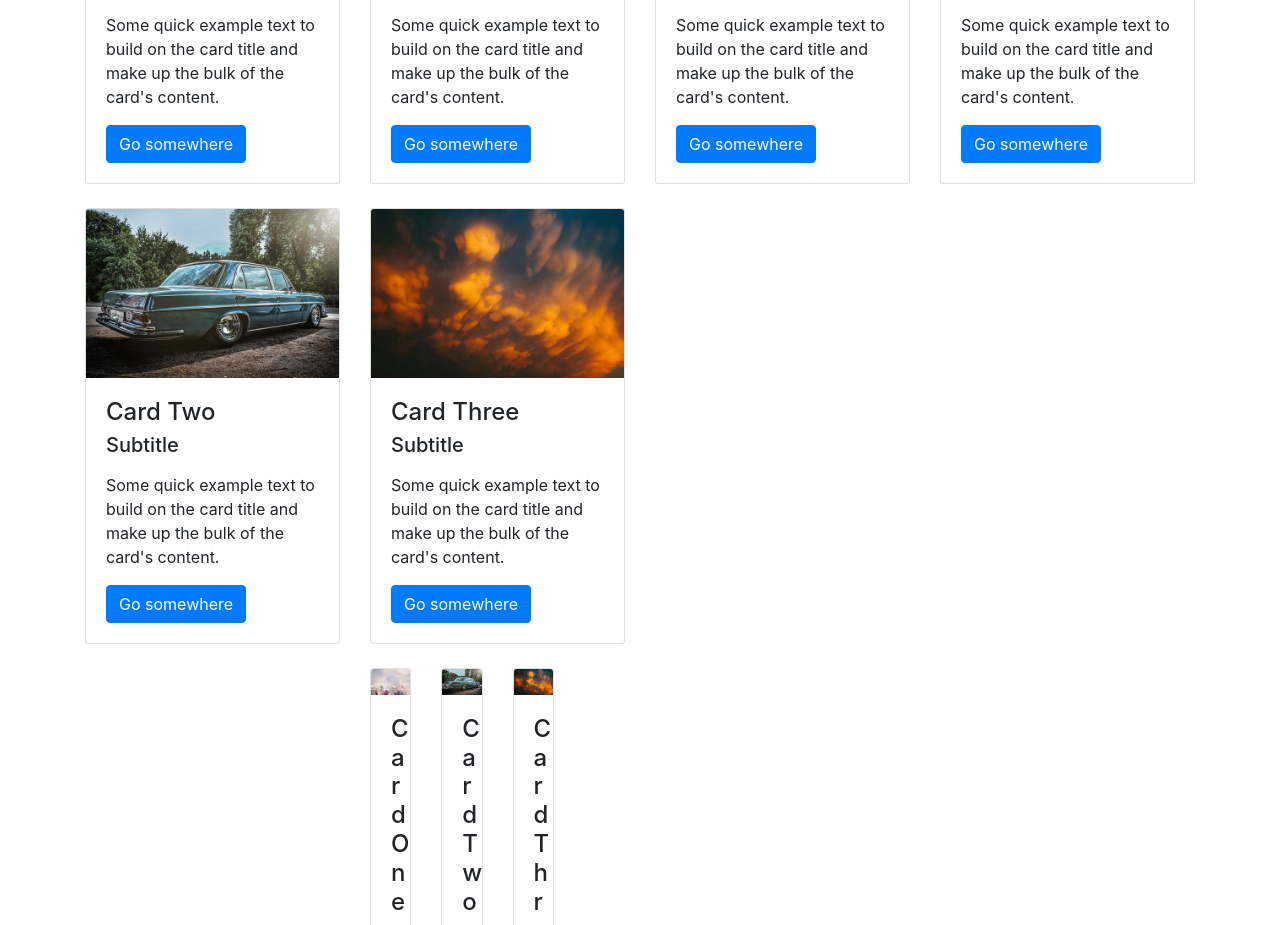
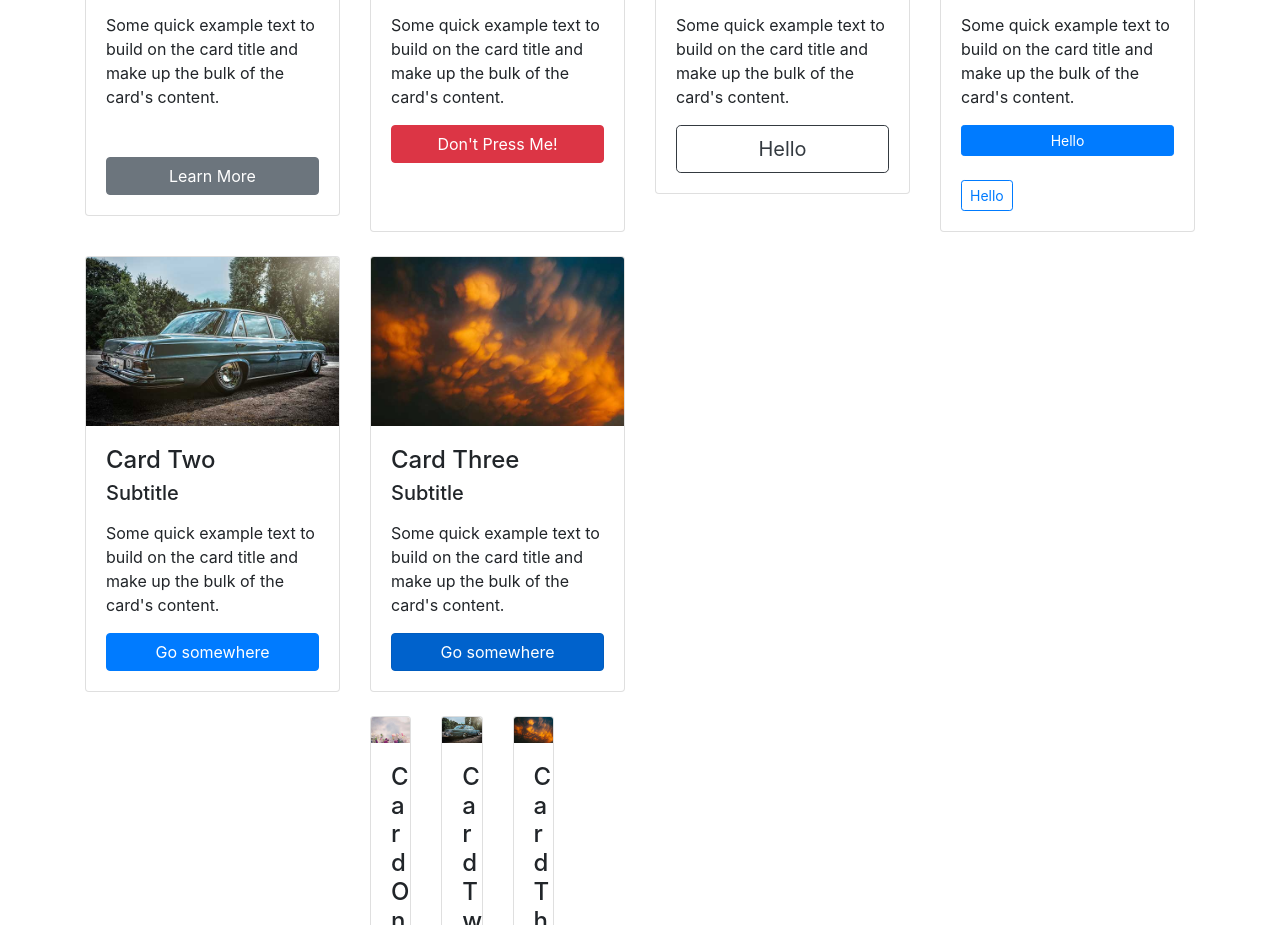
Before and after one commit to pavelrakhlin/getting-started-with-bootstrap, a plain HTML site: page index.html in a window 1280 px wide. Shown: the part 849-1774 px from the top of the page. Drawn offline with nearby package versions, Linux system fonts and the light colour scheme.

Commit message:
Completed Part 9: Buttons
Finished 11th video in "Getting Started With Bootstrap 4" playlist.

```diff
--- a/index.html
+++ b/index.html
@@ -7,7 +7,6 @@
     <title>Bootstrap</title>
 
     <link rel="stylesheet" href="https://maxcdn.bootstrapcdn.com/bootstrap/4.0.0/css/bootstrap.min.css" integrity="sha384-Gn5384xqQ1aoWXA+058RXPxPg6fy4IWvTNh0E263XmFcJlSAwiGgFAW/dAiS6JXm" crossorigin="anonymous">
-
   </head>
 
   <body>
@@ -67,7 +66,7 @@
                 <h2 class="h4 card-title">Card One</h2>
                 <h3 class="h5 card-subtitle mb-3">Subtitle</h3>
                 <p class="card-text">Some quick example text to build on the card title and make up the bulk of the card's content.</p>
-                <a href="#" class="btn btn-primary">Go somewhere</a>
+                <a href="#" class="btn btn-secondary btn-block mt-5">Learn More</a>
               </div>
             </div>
           </div>
@@ -79,7 +78,7 @@
                 <h2 class="h4 card-title">Card Two</h2>
                 <h3 class="h5 card-subtitle mb-3">Subtitle</h3>
                 <p class="card-text">Some quick example text to build on the card title and make up the bulk of the card's content.</p>
-                <a href="#" class="btn btn-primary">Go somewhere</a>
+                <a href="#" class="btn btn-danger btn-block mb-5">Don't Press Me!</a>
               </div>
             </div>
           </div>
@@ -91,7 +90,7 @@
                 <h2 class="h4 card-title">Card Three</h2>
                 <h3 class="h5 card-subtitle mb-3">Subtitle</h3>
                 <p class="card-text">Some quick example text to build on the card title and make up the bulk of the card's content.</p>
-                <a href="#" class="btn btn-primary">Go somewhere</a>
+                <a href="#" class="btn btn-outline-dark btn-block btn-lg">Hello</a>
               </div>
             </div>
           </div>
@@ -103,7 +102,8 @@
                 <h2 class="h4 card-title">Card One</h2>
                 <h3 class="h5 card-subtitle mb-3">Subtitle</h3>
                 <p class="card-text">Some quick example text to build on the card title and make up the bulk of the card's content.</p>
-                <a href="#" class="btn btn-primary">Go somewhere</a>
+                <a href="#" class="btn btn-primary btn-block mb-4 btn-sm">Hello</a>
+                <a href="#" class="btn btn-outline-primary btn-sm">Hello</a>
               </div>
             </div>
           </div>
@@ -115,7 +115,7 @@
                 <h2 class="h4 card-title">Card Two</h2>
                 <h3 class="h5 card-subtitle mb-3">Subtitle</h3>
                 <p class="card-text">Some quick example text to build on the card title and make up the bulk of the card's content.</p>
-                <a href="#" class="btn btn-primary">Go somewhere</a>
+                <a href="#" class="btn btn-primary btn-block">Go somewhere</a>
               </div>
             </div>
           </div>
@@ -127,7 +127,7 @@
                 <h2 class="h4 card-title">Card Three</h2>
                 <h3 class="h5 card-subtitle mb-3">Subtitle</h3>
                 <p class="card-text">Some quick example text to build on the card title and make up the bulk of the card's content.</p>
-                <a href="#" class="btn btn-primary">Go somewhere</a>
+                <a href="#" class="btn btn-primary btn-block active">Go somewhere</a>
               </div>
             </div>
 
```
